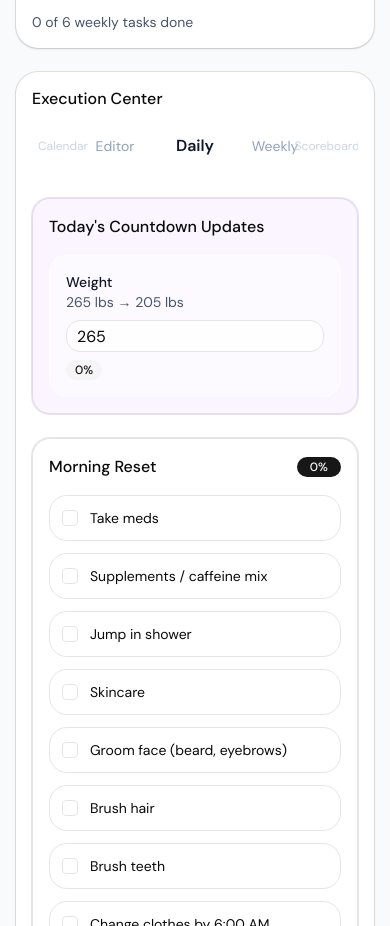
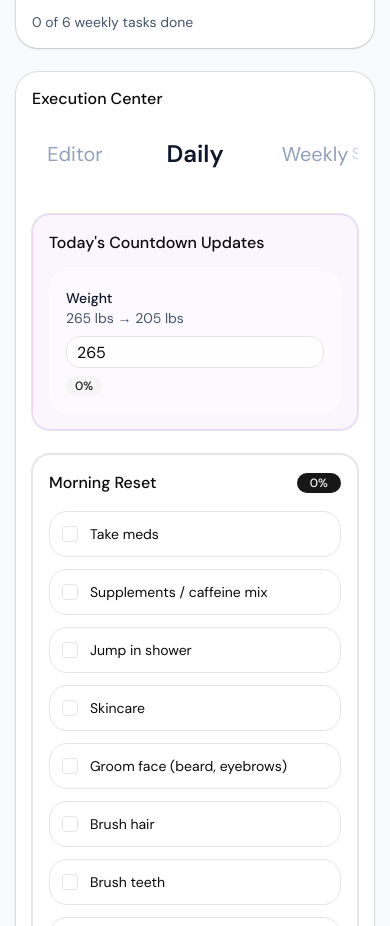
Before and after one commit to TantillaGodzilla/life-reset-tracker, a Next.js app: page / in a window 390 px wide. Shown: the part 840-1766 px from the top of the page. Built offline with nearby package versions, Linux system fonts and the light colour scheme.

Commit message:
Make mobile tab carousel 50% larger
Co-Authored-By: Claude Sonnet 4.6 <noreply@anthropic.com>

```diff
--- a/app/page.jsx
+++ b/app/page.jsx
@@ -1353,10 +1353,10 @@ export default function LifeResetTrackerApp() {
                   const n = TAB_ORDER.length;
                   const idx = TAB_ORDER.indexOf(activeTab);
                   const getTab = (offset) => TAB_ORDER[((idx + offset) % n + n) % n];
-                  const widths = { '-2': 'w-10', '-1': 'w-16', '0': 'w-24', '1': 'w-16', '2': 'w-10' };
-                  const styles = { '-2': 'text-xs text-slate-300', '-1': 'text-sm text-slate-400', '0': 'text-base font-semibold text-slate-900', '1': 'text-sm text-slate-400', '2': 'text-xs text-slate-300' };
+                  const widths = { '-2': 'w-16', '-1': 'w-24', '0': 'w-36', '1': 'w-24', '2': 'w-16' };
+                  const styles = { '-2': 'text-base text-slate-300', '-1': 'text-xl text-slate-400', '0': 'text-2xl font-semibold text-slate-900', '1': 'text-xl text-slate-400', '2': 'text-base text-slate-300' };
                   return (
-                    <div className="md:hidden flex items-center justify-center py-2 overflow-hidden">
+                    <div className="md:hidden flex items-center justify-center py-3 overflow-hidden">
                       {[-2, -1, 0, 1, 2].map((offset) => {
                         const tab = getTab(offset);
                         return (
```
